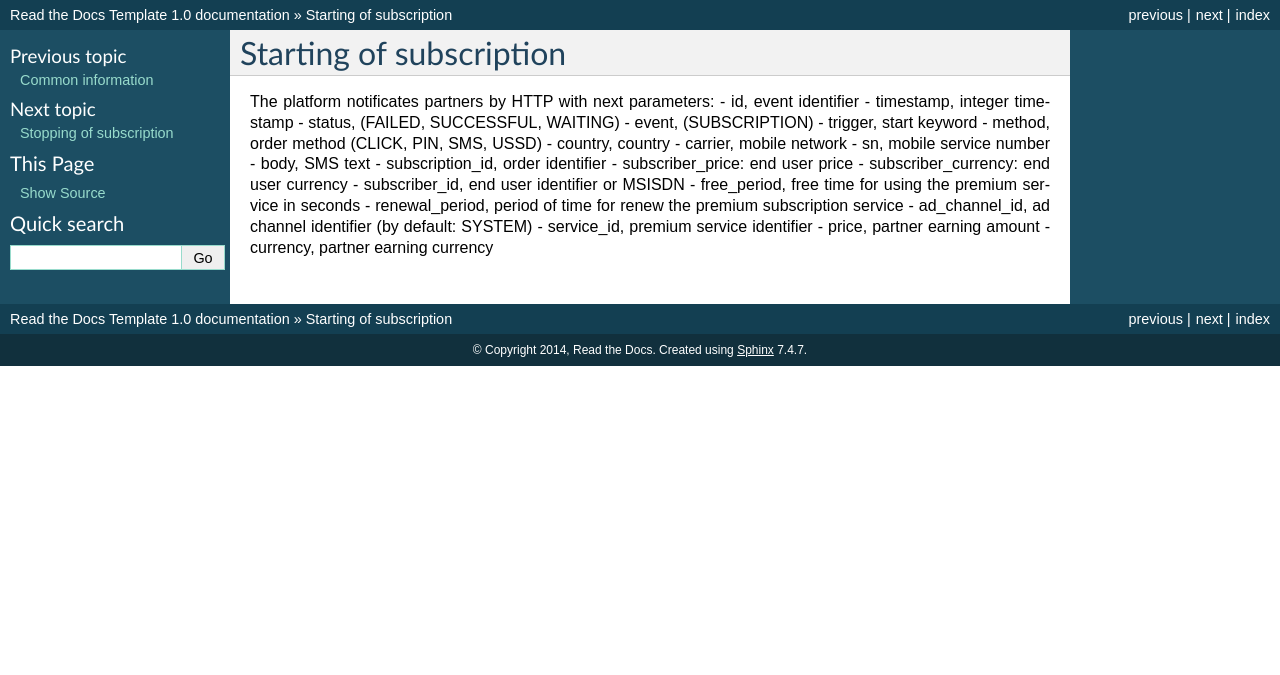
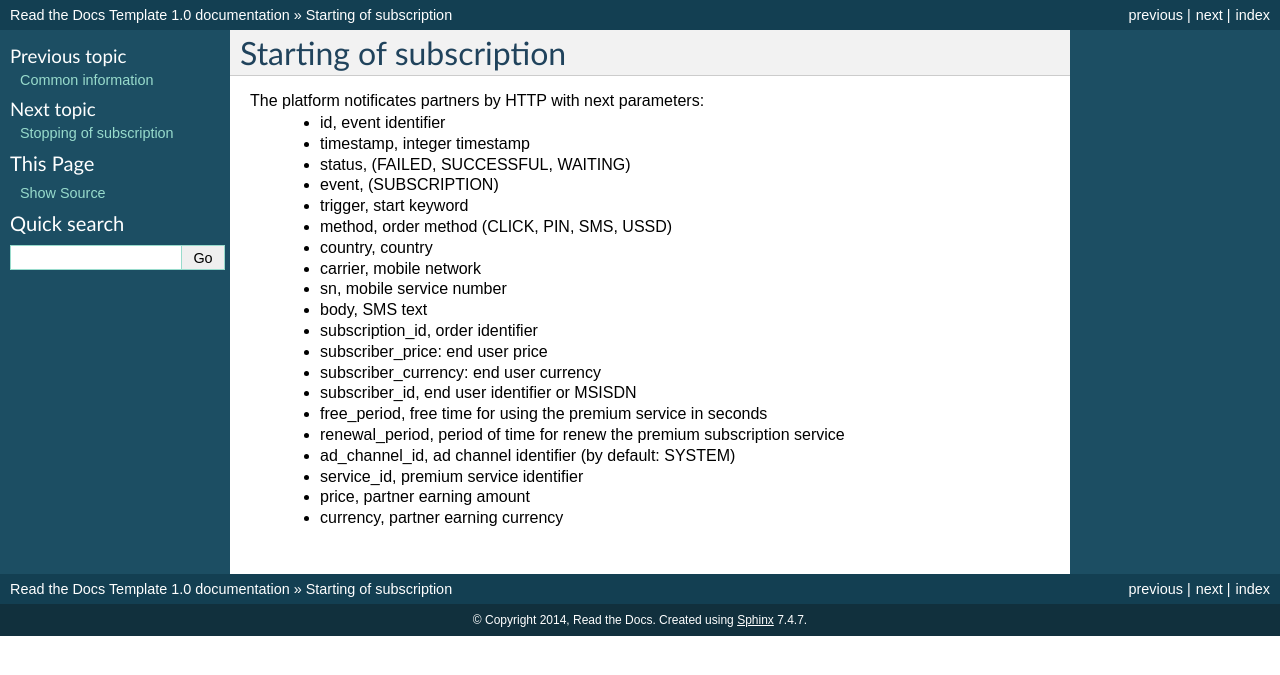
Before and after one commit to megasyst/lab, a Sphinx documentation site: the page built from docs/2_starting_of_subscription.rst, in a window 1280 px wide. Shown: the top 675 px of the page. Built offline with Sphinx 7.4.7, drawn with Linux system fonts in a browser that asks for light colours; part of the change alters nothing that is shown.

Commit message:
Fixed markup

```diff
--- a/docs/2_starting_of_subscription.rst
+++ b/docs/2_starting_of_subscription.rst
@@ -3,23 +3,23 @@ Starting of subscription
 ========================
 
 The platform notificates partners by HTTP with next parameters:
-- id, event identifier
-- timestamp, integer timestamp
-- status, (FAILED, SUCCESSFUL, WAITING)
-- event, (SUBSCRIPTION)
-- trigger, start keyword
-- method, order method (CLICK, PIN, SMS, USSD)
-- country, country
-- carrier, mobile network
-- sn, mobile service number
-- body, SMS text
-- subscription_id, order identifier
-- subscriber_price: end user price
-- subscriber_currency: end user currency
-- subscriber_id, end user identifier or MSISDN
-- free_period, free time for using the premium service in seconds
-- renewal_period, period of time for renew the premium subscription service
-- ad_channel_id, ad channel identifier (by default: SYSTEM)
-- service_id, premium service identifier
-- price, partner earning amount
-- currency, partner earning currency
+  * id, event identifier
+  * timestamp, integer timestamp
+  * status, (FAILED, SUCCESSFUL, WAITING)
+  * event, (SUBSCRIPTION)
+  * trigger, start keyword
+  * method, order method (CLICK, PIN, SMS, USSD)
+  * country, country
+  * carrier, mobile network
+  * sn, mobile service number
+  * body, SMS text
+  * subscription_id, order identifier
+  * subscriber_price: end user price
+  * subscriber_currency: end user currency
+  * subscriber_id, end user identifier or MSISDN
+  * free_period, free time for using the premium service in seconds
+  * renewal_period, period of time for renew the premium subscription service
+  * ad_channel_id, ad channel identifier (by default: SYSTEM)
+  * service_id, premium service identifier
+  * price, partner earning amount
+  * currency, partner earning currency
```
